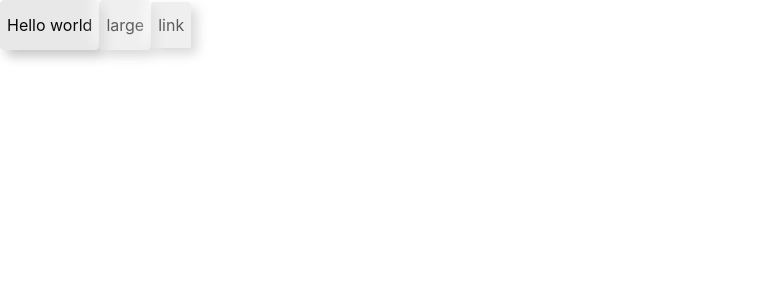
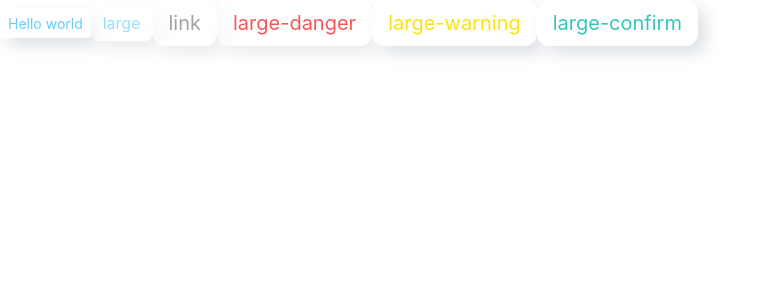
Before and after one commit to dizzy-Lee/sanft, a React (Create React App) app: page / in a window 1280 px wide. Shown: the top 300 px of the page, without its empty margins (0-771 px from the left). Built offline with nearby package versions, Linux system fonts and the light colour scheme.

Commit message:
修改button样式，完善button功能

```diff
--- a/src/App.tsx
+++ b/src/App.tsx
@@ -1,15 +1,22 @@
-import React from "react"
+import React from "react";
 
-import SanButton, { ButtonType, ButtonSize } from "./components/SanButton/button"
+import SanButton, {
+  ButtonType,
+  ButtonSize,
+} from "./components/SanButton/button";
 function App() {
   return (
     <div className="App">
-            <SanButton>Hello world</SanButton>
       <SanButton
-                btnType={ButtonType.Primary}
-                size={ButtonSize.Large}
-                disabled
+        size={ButtonSize.Small}
+        onClick={(e) => {
+          e.preventDefault();
+          alert("hello");
+        }}
       >
+        Hello world
+      </SanButton>
+      <SanButton btnType={ButtonType.Primary} disabled>
         large
       </SanButton>
       <SanButton
@@ -20,8 +27,15 @@ function App() {
       >
         link
       </SanButton>
+      <SanButton size={ButtonSize.Large} btnType={ButtonType.Danger} disabled>
+        large-danger
+      </SanButton>
+      <SanButton size={ButtonSize.Large} btnType={ButtonType.Warning}>
+        large-warning
+      </SanButton>
+      <SanButton size={ButtonSize.Large} btnType={ButtonType.Confirm}>large-confirm</SanButton>
     </div>
-    )
+  );
 }
 
-export default App
+export default App;
--- a/src/components/SanButton/_style.scss
+++ b/src/components/SanButton/_style.scss
@@ -1,13 +1,16 @@
 .btn {
+  position: relative;
+  display: inline-block;
+  font-weight: $btn-font-weight;
+  line-height: $btn-line-height;
+  color: $primary;
+  background: $white;
   border: none;
-  color: #090909;
-  padding: 0.7em 1.7em;
-  font-size: 18px;
-  border-radius: 0.5em;
-  background: #e8e8e8;
-  border: 1px solid #e8e8e8;
-  transition: all 0.3s;
-  box-shadow: 6px 6px 12px #c5c5c5, -6px -6px 12px #ffffff;
+  box-shadow: $btn-box-shadow;
+  white-space: nowrap;
+  text-align: center;
+  vertical-align: middle;
+  transition: $btn-transition;
   cursor: pointer;
   @include button-size($btn-padding-y, $btn-padding-x, $btn-font-size, $border-radius);
   &.disabled,
@@ -20,10 +23,58 @@
   }
 }
 
-.btn:hover {
-  background: linear-gradient(145deg, #d1d1d1, #f8f8f8);
+.btn:active {
+  color: lighten($primary, 10%);
+  box-shadow: $btn-box-shadow-inset;
 }
-.btn:active {
-  color: #666;
-  box-shadow: inset 4px 4px 12px #c5c5c5, inset -4px -4px 12px #ffffff;
+
+.btn-lg {
+  @include button-size($btn-padding-y-lg, $btn-padding-x-lg, $btn-font-size-lg, $border-radius-lg);
 }
+.btn-sm {
+  @include button-size($btn-padding-y-sm, $btn-padding-x-sm, $btn-font-size-sm, $border-radius-sm);
+}
+
+.btn-primary {
+  @include button-style($primary);
+}
+
+.btn-danger {
+  @include button-style($danger);
+}
+.btn-danger:active {
+  color: lighten($danger, 10%);
+  box-shadow: $btn-box-shadow-inset;
+}
+.btn-warning {
+  @include button-style($warning)
+}
+.btn-warning:active {
+  color: lighten($warning, 10%);
+  box-shadow: $btn-box-shadow-inset;
+}
+.btn-confirm {
+  @include button-style($secondary)
+}
+.btn-confirm:active {
+  color: lighten($secondary, 10%);
+  box-shadow: $btn-box-shadow-inset;
+}
+.btn-link {
+  font-weight: $font-weight-normal;
+  color: $btn-link-color;
+  text-decoration: $link-decoration;
+  &:hover {
+    color: $btn-link-color;
+    text-decoration: $link-hover-decoration;
+  }
+  &:focus,
+  &.focus {
+    text-decoration: $link-hover-decoration;
+  }
+  &:disabled,
+  &.disabled {
+    color: $btn-link-disabled-color;
+    pointer-events: none;
+  }
+}
--- a/src/components/SanButton/button.tsx
+++ b/src/components/SanButton/button.tsx
@@ -10,6 +10,8 @@ export enum ButtonType {
   Primary = 'primary',
   Default = 'default',
   Danger = 'danger',
+  Warning = 'warning',
+  Confirm = 'confirm',
   Link = 'link'
 }
 
@@ -22,16 +24,23 @@ interface BaseButtonProps {
   href?: string;
 }
 
-const SanButton: React.FC<BaseButtonProps> = (props) => {
+type NativeButtonProps = BaseButtonProps & React.ButtonHTMLAttributes<HTMLElement>
+type AnchorButtonProps = BaseButtonProps & React.AnchorHTMLAttributes<HTMLElement>
+
+export type ButtonProps = Partial<NativeButtonProps & AnchorButtonProps>
+
+const SanButton: React.FC<ButtonProps> = (props) => {
   const {
     btnType,
+    className,
     disabled,
     size,
     children,
-    href
+    href,
+    ...restProps
   } = props
 
-  const classes = classNames('btn', {
+  const classes = classNames('btn', className, {
     [`btn-${btnType}`]: btnType,
     [`btn-${size}`]: size,
     'disabled': (btnType === ButtonType.Link) && disabled
@@ -42,6 +51,7 @@ const SanButton: React.FC<BaseButtonProps> = (props) => {
       <a
         className={classes}
         href={href}
+        {...restProps}
       >
         {children}
       </a>
@@ -51,6 +61,7 @@ const SanButton: React.FC<BaseButtonProps> = (props) => {
       <button
         className={classes}
         disabled={disabled}
+        {...restProps}
       >
         {children}
       </button>
--- a/src/styles/_basicstyle.scss
+++ b/src/styles/_basicstyle.scss
@@ -10,19 +10,19 @@ $gray-800: #343a40 !default;
 $gray-900: #212529 !default;
 $black:    #000 !default;
 
-$blue:    #0d6efd !default;
+$blue:    #66ccff !default;
 $indigo:  #6610f2 !default;
 $purple:  #6f42c1 !default;
-$pink:    #d63384 !default;
-$red:     #dc3545 !default;
-$orange:  #fd7e14 !default;
-$yellow:  #fadb14 !default;
-$green:   #52c41a !default;
-$teal:    #20c997 !default;
+$pink:    #FAAFBE !default;
+$red:     #EE0000 !default;
+$orange:  #FFA500 !default;
+$yellow:  #FFE212 !default;
+$green:   #99FFFF !default;
+$teal:    #39c5bb !default;
 $cyan:    #17a2b8 !default;
 
 $primary:       $blue !default;
-$secondary:     $gray-600 !default;
+$secondary:     $teal !default;
 $success:       $green !default;
 $info:          $cyan !default;
 $warning:       $yellow !default;
@@ -166,9 +166,9 @@ $enable-pointer-cursor-for-buttons:           true !default;
 $border-width:                1px !default;
 $border-color:                $gray-300 !default;
 
-$border-radius:               .25rem !default;
-$border-radius-lg:            .3rem !default;
-$border-radius-sm:            .2rem !default;
+$border-radius:               .5rem !default;
+$border-radius-lg:            .75rem !default;
+$border-radius-sm:            .25rem !default;
 
 // 不同类型的 box shadow
 $box-shadow-sm:               0 .125rem .25rem rgba($black, .075) !default;
@@ -198,7 +198,9 @@ $btn-font-size-lg:            $font-size-lg !default;
 $btn-border-width:            $border-width !default;
 
 // 按钮其他
-$btn-box-shadow:              inset 0 1px 0 rgba($white, .15), 0 1px 1px rgba($black, .075) !default;
+// $btn-box-shadow:              inset 0 1px 0 rgba($white, .15), 0 1px 1px rgba($black, .075) !default;
+$btn-box-shadow:              .5rem .5rem 1rem $gray-300, .5rem .5rem 1rem $white !default;
+$btn-box-shadow-inset:        inset .5rem .5rem 1rem $gray-300, .5rem .5rem 1rem $white !default;
 $btn-disabled-opacity:        .65 !default;
 
 // 链接按钮
--- a/src/styles/_initialize.scss
+++ b/src/styles/_initialize.scss
@@ -353,8 +353,7 @@ button {
 // Credit: https://github.com/suitcss/base/
 
 button:focus {
-  outline: 1px dotted;
-  outline: 5px auto -webkit-focus-ring-color;
+  outline: 0;
 }
 
 // 1. Remove the margin in Firefox and Safari
--- a/src/styles/_mixin.scss
+++ b/src/styles/_mixin.scss
@@ -1,5 +1,9 @@
-@mixin button-size($padding-x, $padding-y, $font-size, $border-radius) {
+@mixin button-size($padding-y, $padding-x, $font-size, $border-radius) {
   padding: $padding-y $padding-x;
   font-size: $font-size;
   border-radius: $border-radius;
 }
+
+@mixin button-style($color) {
+  color: $color;
+}
```
Also changed, not shown: 1 other file (tests, documents, lock files or other folders). Lines whose indentation alone changed are shown as unchanged.
